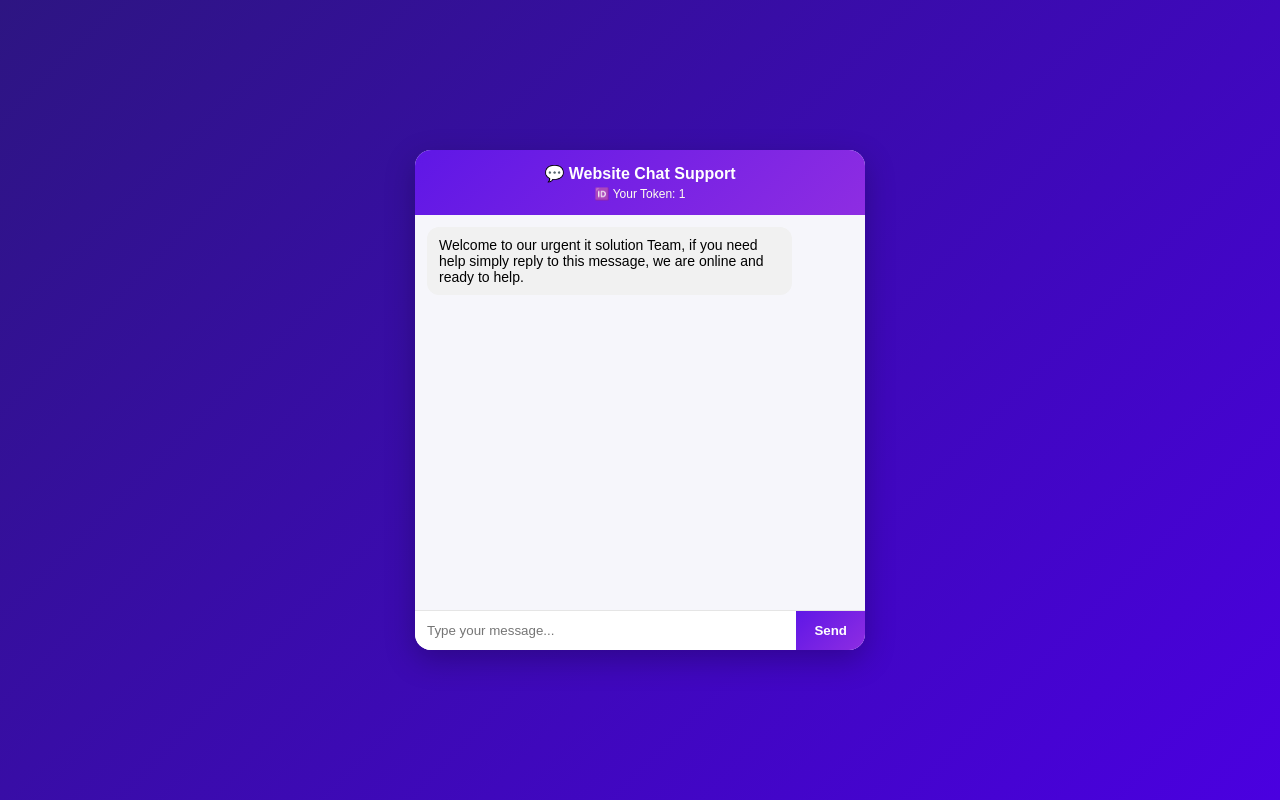
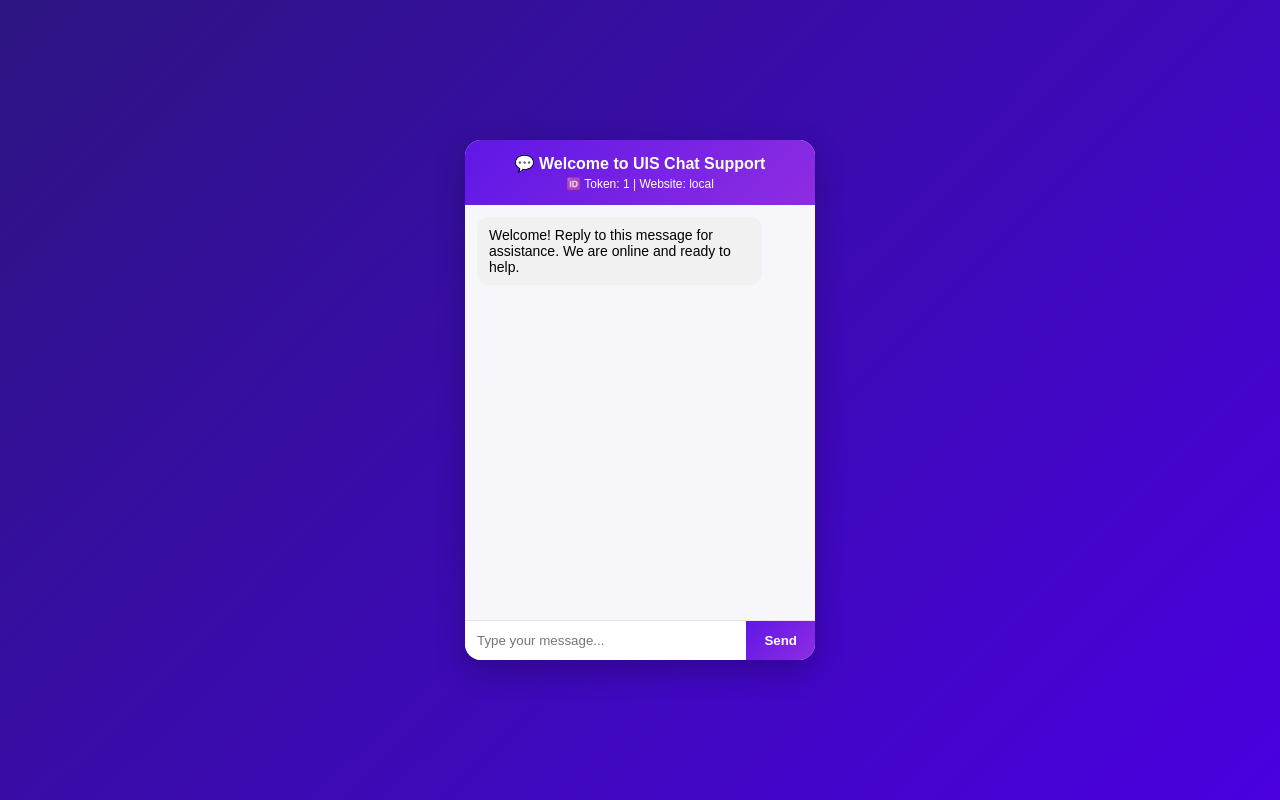
Before and after one commit to Kumarabhi421/chatsupport, a Django app: page / in a window 1280 px wide. Run offline with Django 4.2, Linux system fonts and the light colour scheme; data comes from the database, SQL or seed files in the repository; data that the repository does not hold is empty.

Commit message:
Update chat.html

```diff
--- a/chat/templates/chat.html
+++ b/chat/templates/chat.html
@@ -12,8 +12,8 @@
       display:flex; align-items:center; justify-content:center;
     }
     .chat-container{
-      width:450px; height:500px;
-      background:rgba(255,255,255,.95);
+      width:350px; height:520px;
+      background:rgba(255,255,255,.9);
       border-radius:16px; overflow:hidden;
       box-shadow:0 10px 30px rgba(0,0,0,.25);
       display:flex; flex-direction:column;
@@ -41,17 +41,23 @@
 <body>
   <div class="chat-container">
     <div class="chat-header">
-      💬 Website Chat Support
+      💬 Welcome to UIS Chat Support
       <div class="token-info" id="tokenBox"></div>
     </div>
-    <div id="box" class="chat-messages"></div>
+    <div id="box" class="chat-messages">
+      <!-- Messages will load here -->
+    </div>
     <div class="chat-input">
       <input id="inp" type="text" placeholder="Type your message..." />
       <button id="sendBtn">Send</button>
     </div>
   </div>
 
- <script>
+  <script>
+    // 🔹 Set website_id dynamically per website
+    const WEBSITE_ID = window.WEBSITE_ID || null; // Backend should inject this
+    //  const WEBSITE_ID = window.WEBSITE_ID || 2;
+
     const box = document.getElementById('box');
     const inp = document.getElementById('inp');
     const sendBtn = document.getElementById('sendBtn');
@@ -59,17 +65,13 @@
 
     let contactId = null;
     const displayedMsgIds = new Set();
+    let _userStreamStarted = false;
+    let _userEvtSource = null;
     let initialGreetingAdded = false;
 
-    // 👇 Switch for blocking phone/email
-    let blockPhoneEmail = false; // true = block, false = allow
-
-    // Add message to chat
     function addMsg(text, who, id=null){
-      if(blockPhoneEmail){
-        const regex = /(\b\d{10,}\b|[A-Z0-9._%+-]+@[A-Z0-9.-]+\.[A-Z]{2,})/ig;
-        if(regex.test(text)) return; // Phone/email block
-      }
+      const regex = /(\b\d{10,}\b|[A-Z0-9._%+-]+@[A-Z0-9.-]+\.[A-Z]{2,})/ig;
+      if(regex.test(text)) return;
 
       if(id && displayedMsgIds.has(id)) return;
       if(id) displayedMsgIds.add(id);
@@ -81,33 +83,29 @@
       box.scrollTop = box.scrollHeight;
     }
 
-    // Send message to backend
     async function hit(message){
       const r = await fetch('/api/get-response/', {
         method:'POST',
         headers:{'Content-Type':'application/json'},
-        body:JSON.stringify({message, contact_id: contactId})
+        body:JSON.stringify({message, contact_id: contactId, website_id: WEBSITE_ID})
       });
       return r.json();
     }
 
-    // On Send
     async function send(){
       const text = inp.value.trim();
       if(!text) return;
-
-      // 👇 frontend me turant show karo
-      addMsg(text, 'user', 'local-' + Date.now());
-
+      addMsg(text,'user');
       inp.value = '';
       try{
         const data = await hit(text);
         if(data && data.contact_id){
           contactId = data.contact_id;
-          tokenBox.textContent = "🆔 Your Token: " + contactId;
-          if(!initialGreetingAdded){
-            addMsg("🙏 Namaste! How can I help you today?", 'bot');
-            initialGreetingAdded = true;
+          // 🔹 Show token + website_id together
+          tokenBox.textContent = `🆔 Token: ${contactId} | Website: ${WEBSITE_ID || "local"}`;
+          if(!_userStreamStarted){
+            startUserStream(contactId);
+            _userStreamStarted = true;
           }
         }
       }catch(e){
@@ -118,43 +116,42 @@
     sendBtn.onclick = send;
     inp.addEventListener('keydown', (e)=>{ if(e.key==='Enter') send(); });
 
-    // Create/Load Contact on start
+    function startUserStream(cid){
+      if(_userEvtSource) _userEvtSource.close();
+      _userEvtSource = new EventSource(`/api/user-stream/${cid}/`);
+      _userEvtSource.onmessage = function(event){
+        try{
+          const data = JSON.parse(event.data || "{}");
+          if(Number(data.contact_id) === Number(cid)){
+            const who = (data.sender || "").toLowerCase() === "admin" ? "admin" :
+                        ((data.sender || "").toLowerCase() === "user" ? "user" : "bot");
+            addMsg(data.text || "", who, data.id);
+          }
+        }catch(e){ console.error("SSE parse error", e); }
+      };
+      _userEvtSource.onerror = function(err){ console.warn("SSE connection error", err); }
+
+      if(!initialGreetingAdded){
+        addMsg("Welcome! Reply to this message for assistance. We are online and ready to help.", 'bot');
+        initialGreetingAdded = true;
+      }
+    }
+
+    // 🔹 Create contact with website info
     fetch("/api/save-contact/", {
       method:"POST",
       headers:{"Content-Type":"application/json"},
-      body:JSON.stringify({})
+      body:JSON.stringify({ website_id: WEBSITE_ID })
     })
     .then(res => res.json())
     .then(data => {
       if(data && data.id){
         contactId = data.id;
-        tokenBox.textContent = "🆔 Your Token: " + contactId;
-        if(!initialGreetingAdded){
-          addMsg("Welcome to our urgent it solution Team, if you need help simply reply to this message, we are online and ready to help.", 'bot');
-          initialGreetingAdded = true;
-        }
+        tokenBox.textContent = `🆔 Token: ${contactId} | Website: ${WEBSITE_ID || "local"}`;
+        startUserStream(contactId);
+        _userStreamStarted = true;
       }
     });
-
-    // Poll messages every 3 sec
-    setInterval(() => {
-      if(contactId){
-        fetch(`/api/messages/${contactId}/`)
-          .then(res => res.json())
-          .then(data => {
-            (data.messages || []).forEach(msg => {
-              const sender = (msg.sender || "").toLowerCase();
-
-              // 👇 user ke messages ko skip karo (warna duplicate dikhte)
-              if(sender === "user") return;
-
-              const who = sender === "admin" ? "admin" : "bot";
-              addMsg(msg.text, who, msg.id);
-            });
-          })
-          .catch(err => console.error("Polling error:", err));
-      }
-    }, 3000);
-</script>
+  </script>
 </body>
 </html>
```
